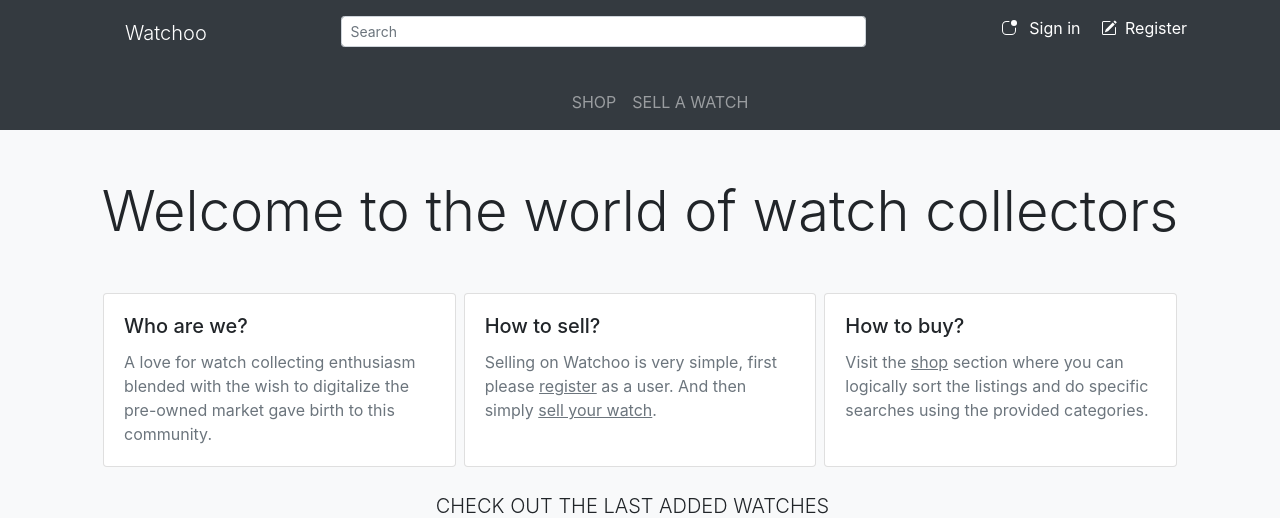
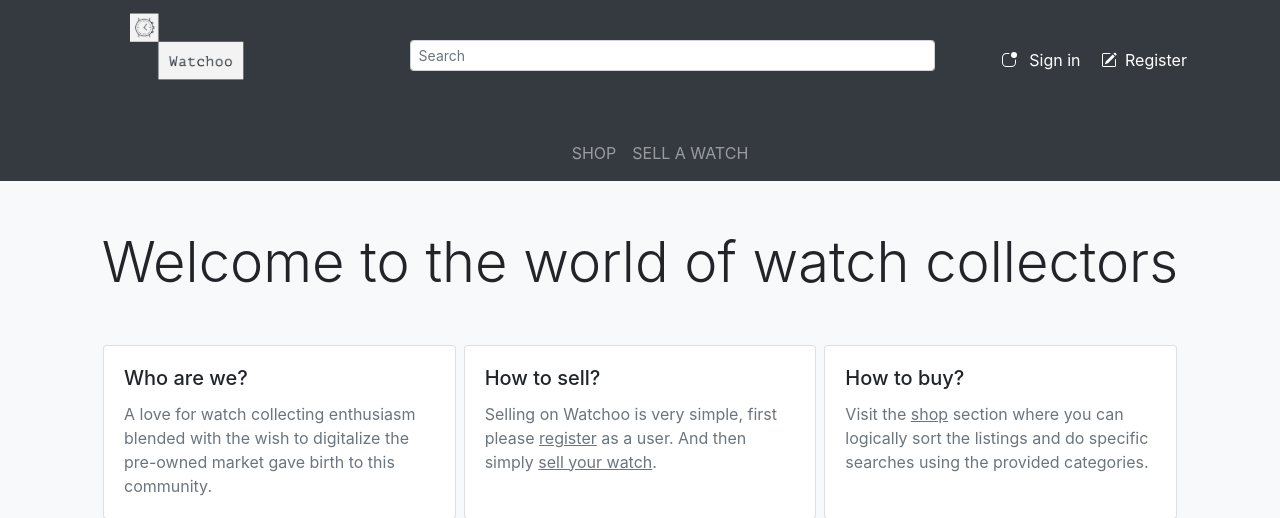
Before and after one commit to kljuni/watchoo-app, a Flask app: page / in a window 1280 px wide. Shown: the top 518 px of the page. Run offline with Flask 2, Linux system fonts and the light colour scheme; data comes from the database, SQL or seed files in the repository; some libraries are stand-ins or nearby versions.

Commit message:
Saving v3 15/9/20

```diff
--- a/templates/layout.html
+++ b/templates/layout.html
@@ -21,14 +21,15 @@
         <div class="bg-dark">
             <div class="container">
                 <ul class="nav mb-3 justify-content-end navbar-dark bg-dark">
-                    <h1><a class="display-1 navbar-brand nav-link mt-3 ml-md-4" href="/">Watchoo</a></h1>
+                    <a class="display-1 navbar-brand nav-link mt-2 mb-4 ml-md-4" href="/"><img src="/static/images/watchoo_logo.jpg" alt="watchoo_logo" width="120"></a>
+
                     <div class="col-6 col-lg-6 mt-3 mx-auto d-none d-md-block d-lg-block d-xl-block">
-                        <form action="/search" method="post" class="form-inline md-form form-sm mt-0">
+                        <form action="/search" method="post" class="form-inline md-form form-sm mt-md-4">
                             <input name="search" class="form-control form-control-sm w-100" type="text" placeholder="Search"
                             aria-label="Search">
                         </form>
                     </div>
-                    <ul class="navbar-nav mt-3 d-none d-lg-block d-xl-block ml-auto">
+                    <ul class="navbar-nav mt-3 d-none d-lg-block d-xl-block ml-auto mt-md-5">
                         <li class="nav-item">
                                 <a class="inherit btn-dark mx-2" href="/login">
                                     <svg width="1em" height="1em" viewBox="0 0 16 16" class="bi bi-app-indicator mr-2 mb-1" fill="white" xmlns="http://www.w3.org/2000/svg">
@@ -76,7 +77,7 @@
                     </div>
                 </ul>
             </div>
-            <div class="col-11 mt-2 mx-auto d-md-none d-lg-none d-xl-none">
+            <div class="col-11 mt-2 mx-auto d-md-none mt-5 mb-2 d-lg-none d-xl-none">
                 <form action="/search" method="post" class="form-inline md-form form mt-0">
                     <input name="search" class="form-control form-control w-100" type="text" placeholder="Search"
                     aria-label="Search" style="border: 1px solid black;">
@@ -98,14 +99,14 @@
             <div class="bg-dark">
                 <div class="container">
                     <ul class="nav mb-3 justify-content-end navbar-dark bg-dark">
-                        <h1><a class="display-1 navbar-brand nav-link mt-3 ml-md-4 mr-md-5" href="/">Watchoo</a></h1>
+                        <a class="display-1 navbar-brand nav-link mt-2 mb-4 ml-md-4" href="/"><img src="/static/images/watchoo_logo.jpg" alt="watchoo_logo" width="120"></a>
                         <div class="col-6 col-lg-6 mt-3 mx-auto d-none d-md-block d-lg-block d-xl-block">
-                            <form action="/search" method="post" class="form-inline md-form form-sm mt-0">
+                            <form action="/search" method="post" class="form-inline md-form form-sm mt-0 mt-md-4">
                                 <input name="search" class="form-control form-control-sm w-100" type="text" placeholder="Search"
                                 aria-label="Search">
                             </form>
                         </div>
-                        <ul class="navbar-nav mt-3 d-none d-lg-block d-xl-block ml-auto">
+                        <ul class="navbar-nav mt-3 d-none d-lg-block d-xl-block ml-auto mt-md-5">
                             <li class="nav-item">
                                 <a class="inherit btn-dark mx-2" href="/login">
                                     <svg width="1em" height="1em" viewBox="0 0 16 16" class="bi bi-app-indicator mr-2 mb-1" fill="white" xmlns="http://www.w3.org/2000/svg">
@@ -127,7 +128,7 @@
 
                         <div class="d-lg-none d-xl-none mt-3">
                             <b class="navbar-toggle collapsed" data-toggle="slide-collapse" data-target="#slide-navbar-collapse">
-                                <svg width="1.8em" height="1.8em" viewBox="0 0 16 16" class="bi bi-person-fill" fill="currentColor" style="color:#747caa" xmlns="http://www.w3.org/2000/svg">
+                                <svg width="1.9em" height="1.9em" viewBox="0 0 16 16" class="bi bi-person-fill" fill="currentColor" style="color:#747caa" xmlns="http://www.w3.org/2000/svg">
                                     <path fill-rule="evenodd" d="M3 14s-1 0-1-1 1-4 6-4 6 3 6 4-1 1-1 1H3zm5-6a3 3 0 1 0 0-6 3 3 0 0 0 0 6z"/>
                                 </svg>
                             </b>
@@ -152,7 +153,7 @@
                         </div>
                     </ul>
                 </div>
-                <div class="col-11 mt-2 mx-auto d-md-none d-lg-none d-xl-none">
+                <div class="col-11 mt-2 mx-auto d-md-none mt-5 mb-2 d-lg-none d-xl-none">
                     <form action="/search" method="post" class="form-inline md-form form mt-0">
                         <input name="search" class="form-control form-control w-100" type="text" placeholder="Search"
                         aria-label="Search" style="border: 1px solid black;">
```
Also changed, not shown: static/images/watchoo_logo.jpg (added).
